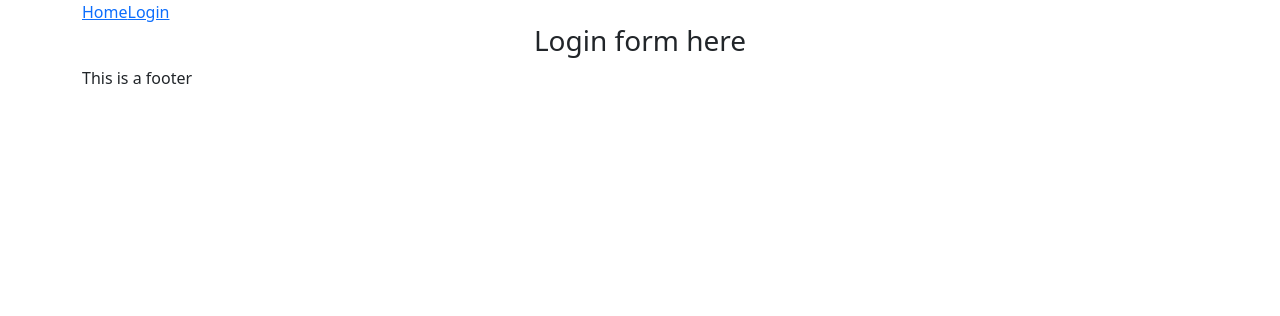
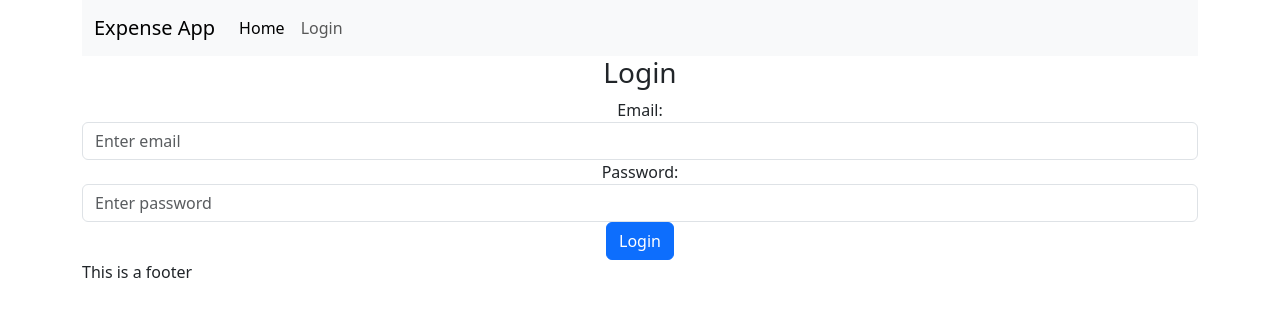
Before and after one commit to Dhruv1249/expense-react-client, a React (Vite) app: page /login in a window 1280 px wide. Shown: the top 316 px of the page. Built offline with nearby package versions, Linux system fonts and the light colour scheme.

Commit message:
Added the login form

```diff
--- a/package.json
+++ b/package.json
@@ -10,6 +10,7 @@
     "preview": "vite preview"
   },
   "dependencies": {
+    "axios": "^1.13.4",
     "bootstrap": "^5.3.8",
     "react": "^19.2.0",
     "react-bootstrap": "^2.10.10",
--- a/src/components/Header.jsx
+++ b/src/components/Header.jsx
@@ -3,8 +3,38 @@ import { Link } from "react-router-dom";
 function Header() {
   return (
     <div className="container">
-      <Link to="/">Home</Link>
-      <Link to="/login">Login</Link>
+      <nav className="navbar navbar-expand-lg bg-body-tertiary">
+        <div className="container-fluid">
+          <Link className="navbar-brand" to="/">
+            Expense App
+          </Link>
+          <button
+            className="navbar-toggler"
+            type="button"
+            data-bs-toggle="collapse"
+            data-bs-target="#navbarSupportedContent"
+            aria-controls="navbarSupportedContent"
+            aria-expanded="false"
+            aria-label="Toggle navigation"
+          >
+            <span className="navbar-toggler-icon" />
+          </button>
+          <div className="collapse navbar-collapse" id="navbarSupportedContent">
+            <ul className="navbar-nav me-auto mb-2 mb-lg-0">
+              <li className="nav-item">
+                <Link className="nav-link active" aria-current="page" to="/">
+                  Home
+                </Link>
+              </li>
+              <li className="nav-item">
+                <Link className="nav-link" to="/login">
+                  Login
+                </Link>
+              </li>
+            </ul>
+          </div>
+        </div>
+      </nav>
     </div>
   );
 }
--- a/src/pages/Login.jsx
+++ b/src/pages/Login.jsx
@@ -1,7 +1,78 @@
+import { useState } from "react";
+
 function Login() {
+  const [formData, setFormData] = useState({
+    email: "",
+    password: "",
+  });
+  const [errors, setErrors] = useState({});
+  const handleChange = (event) => {
+    const name = event.target.name;
+    const value = event.target.value;
+
+    setFormData({
+      ...formData,
+      [name]: value,
+    });
+  };
+
+  const vaildate = () => {
+    let newError = {};
+    let isValid = true;
+
+    if (formData.email.length === 0) {
+      newError.email = "Email is required";
+      isValid = false;
+    }
+    if (formData.password.length === 0) {
+      newError.password = "Password is required";
+      isValid = false;
+    }
+    setErrors(newError);
+    return isValid;
+  };
+  const handleFormSubmit = (event) => {
+    // Prevent the default form submission behavior which is to do complete page reload
+    event.preventDefault();
+    if (vaildate()) {
+      console.log("Form submitted");
+    } else {
+      console.log("Form has errors");
+    }
+  };
   return (
-    <div className="container">
-      <h3 className="text-center">Login form here</h3>
+    <div className="container text-center">
+      <h3>Login</h3>
+
+      <form>
+        <div>
+          <label>Email: </label>
+          <input
+            className="form-control"
+            type="email"
+            name="email"
+            placeholder="Enter email"
+            onChange={handleChange}
+          />
+        </div>
+        <div>
+          <label>Password: </label>
+          <input
+            className="form-control"
+            type="password"
+            name="password"
+            placeholder="Enter password"
+            onChange={handleChange}
+          />
+        </div>
+
+        <div>
+          <button className="btn btn-primary" onClick={handleFormSubmit}>
+            {" "}
+            Login{" "}
+          </button>
+        </div>
+      </form>
     </div>
   );
 }
```
Also changed, not shown: 2 other files (tests, documents, lock files or other folders).
